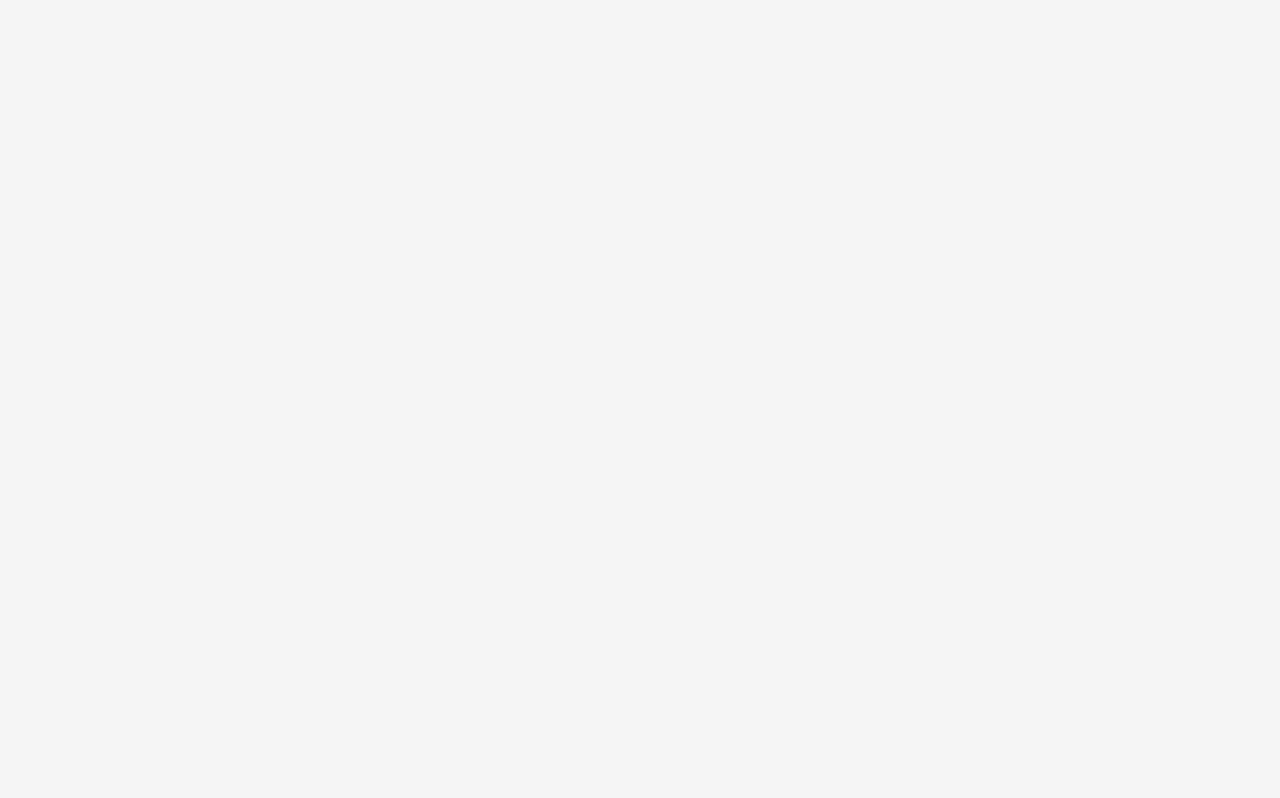
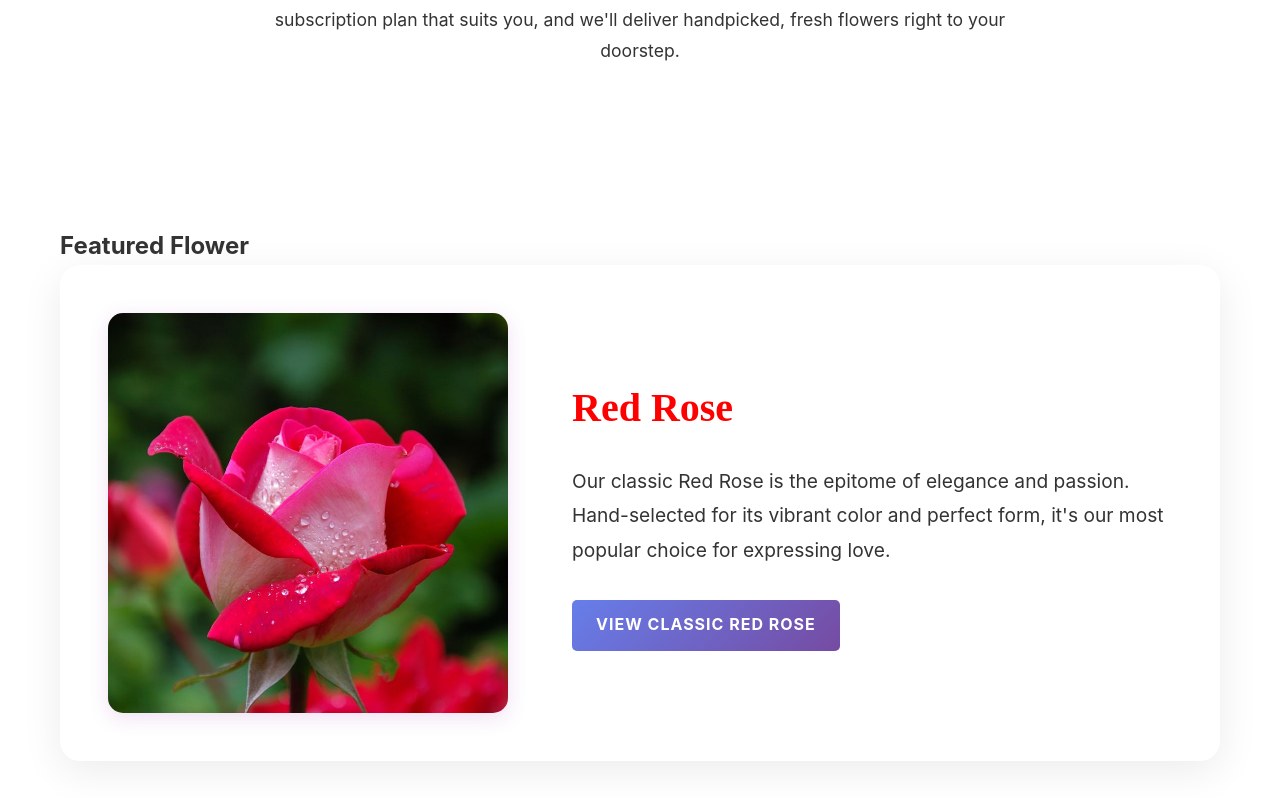
Before and after one commit to shaw2024/subscribeflowers-code, a React (Vite) app: page / in a window 1280 px wide. Shown: the part 1042-1840 px from the top of the page. Before the commit the page ends 800 px from the top, so only its background shows below. Built offline with nearby package versions, Linux system fonts and the light colour scheme.

Commit message:
fix: use import.meta.env.BASE_URL for more robust path handling

```diff
--- a/src/App.tsx
+++ b/src/App.tsx
@@ -19,8 +19,12 @@ import SubscribeSuccess from './pages/SubscribeSuccess'
 import './App.css'
 
 function App() {
+  const basename = import.meta.env.BASE_URL.endsWith('/')
+    ? import.meta.env.BASE_URL.slice(0, -1)
+    : import.meta.env.BASE_URL;
+
   return (
-    <Router basename="/subscribeflowers-code">
+    <Router basename={basename}>
       <AuthProvider>
         <CartProvider>
           <ScrollToTop />
--- a/src/data/images.ts
+++ b/src/data/images.ts
@@ -18,11 +18,13 @@ export interface RoseImageSet {
   };
 }
 
+const BASE_URL = import.meta.env.BASE_URL;
+
 export const roseImages: Record<string, RoseImageSet> = {
   red: {
-    closed: '/subscribeflowers-code/images/red/red-rose.jpg',
-    open: '/subscribeflowers-code/images/red/red-rose.jpg',
-    stem: '/subscribeflowers-code/images/red/red-rose.jpg',
+    closed: `${BASE_URL}images/red/red-rose.jpg`,
+    open: `${BASE_URL}images/red/red-rose.jpg`,
+    stem: `${BASE_URL}images/red/red-rose.jpg`,
     alt: {
       closed: 'Red rose tight bud - premium quality flower subscription',
       open: 'Red rose in full bloom - fresh flower delivery',
@@ -160,9 +162,9 @@ export const roseImages: Record<string, RoseImageSet> = {
 
 export const productImages = {
   roses: {
-    main: '/subscribeflowers-code/images/red/red-rose.jpg',
+    main: `${BASE_URL}images/red/red-rose.jpg`,
     colors: {
-      red: '/subscribeflowers-code/images/red/red-rose.jpg',
+      red: `${BASE_URL}images/red/red-rose.jpg`,
       pink: 'https://images.pexels.com/photos/1231265/pexels-photo-1231265.jpeg?auto=compress&cs=tinysrgb&w=400&h=400&fit=crop',
       white: 'https://images.pexels.com/photos/1482228/pexels-photo-1482228.jpeg?auto=compress&cs=tinysrgb&w=400&h=400&fit=crop',
       yellow: 'https://images.pexels.com/photos/1194035/pexels-photo-1194035.jpeg?auto=compress&cs=tinysrgb&w=400&h=400&fit=crop',
--- a/src/pages/Home.tsx
+++ b/src/pages/Home.tsx
@@ -1,4 +1,5 @@
 import { useNavigate, Link } from 'react-router-dom'
+import { roseImages } from '../data/images'
 import './Home.css'
 
 interface Plan {
@@ -134,7 +135,7 @@ const Home = () => {
         <div className="container">
           <h2>Featured Flower</h2>
           <div className="featured-card">
-            <img src="/subscribeflowers-code/images/red/red-rose.jpg" alt="Red Rose" className="featured-image" />
+            <img src={roseImages.red.open} alt="Red Rose" className="featured-image" />
             <div className="featured-info">
               <h3>Red Rose</h3>
               <p>Our classic Red Rose is the epitome of elegance and passion. Hand-selected for its vibrant color and perfect form, it's our most popular choice for expressing love.</p>
```
